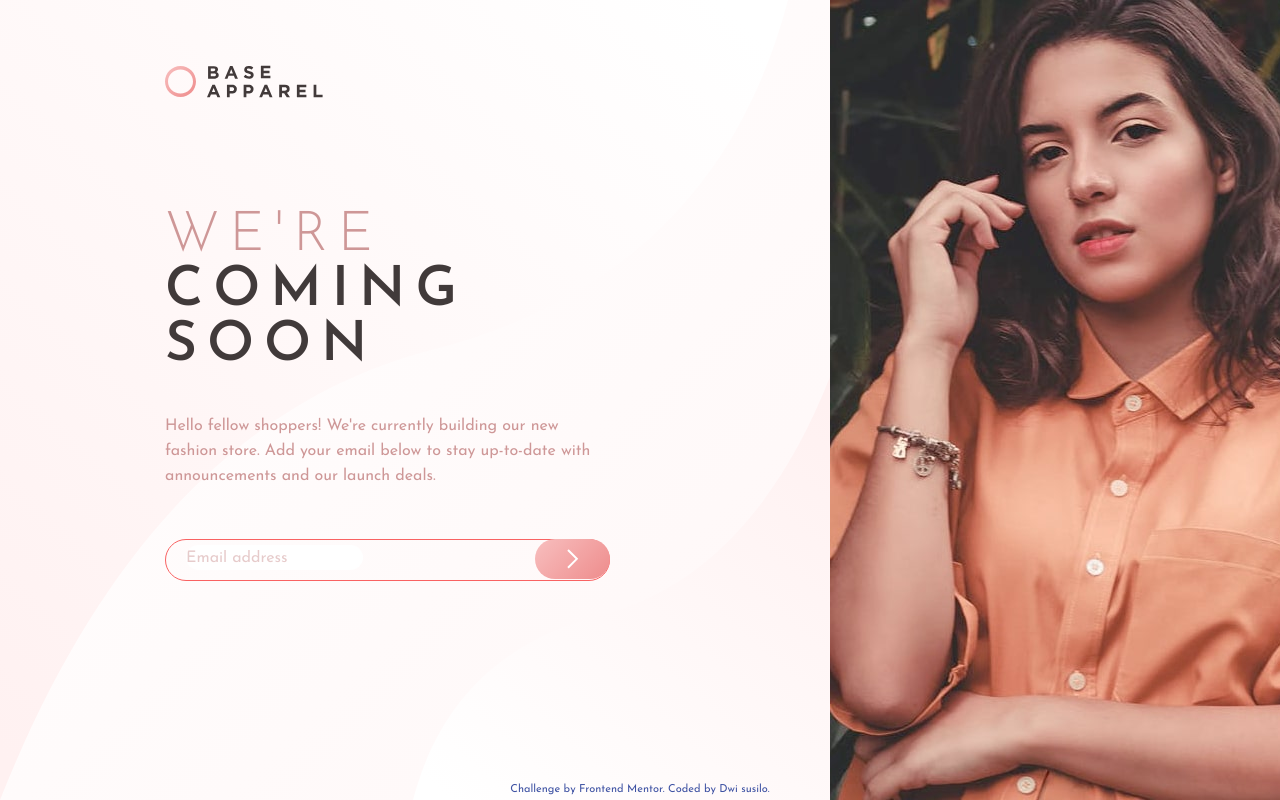
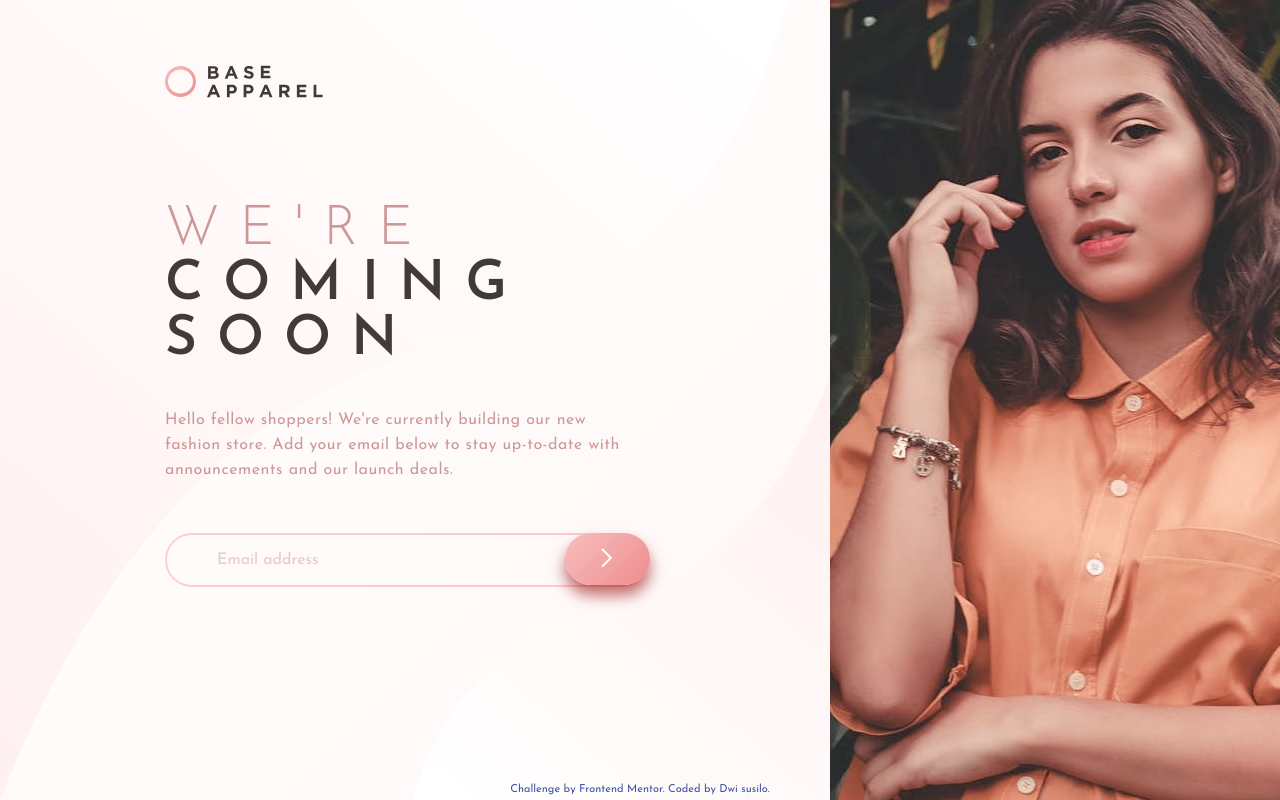
Before and after one commit to dwi312/base-apparel-coming-soon-master, a plain HTML site: page index.html in a window 1280 px wide. Shown: the top 800 px of the page. Drawn offline with Linux system fonts and the light colour scheme.

Commit message:
mengubah tampilan responsive

```diff
--- a/assets/css/style.css
+++ b/assets/css/style.css
@@ -149,7 +149,7 @@ span
     display: flex;
     flex-direction: row;
     justify-content: space-evenly;
-    border: 1px solid var(--Soft-Red);
+    border: 2px solid rgba(255, 0, 0, 0.185);
     border-radius: 30px;
     align-items: center;
 }
@@ -193,10 +193,6 @@ span
     background-position: center;
 }
 
-
-
-
-
 .attribution
 {
     position: absolute;
@@ -211,15 +207,98 @@ span
     color: hsl(228, 45%, 44%);
     font-size: 11px;
     text-align: center;
+
 }
 
 
-@media screen and (min-width: 425px)
+@media screen and (min-width: 513px)
 {
+    .header
+    {
+        position: absolute;
+        left: 117px;
+        top: 40px;
+
+    }
     .main
     {
+        position: relative;
+        top: 100px;
+        max-width: 600px;
         margin: 0 auto;
     }
+    .main__container
+    {
+        display: grid;
+        row-gap: 50px;
+    }
+    .img__content
+    {
+        width: 600px;
+        height: 500px;
+        background: url(../images/hero-desktop.jpg);
+    }
+    .main__article
+    {
+        row-gap: 40px;
+        padding: 0;
+    }
+    .main__title
+    {
+        height: auto;
+        font-size: 40px;
+        letter-spacing: 10px;
+        word-spacing: 250px;
+        text-align: left;
+    }
+    .main__description
+    {
+        font-size: var(--Font-size);
+        text-align: center;
+        letter-spacing: 2px;
+        line-height: 40px;
+    }
+    .form
+    {
+        width: 550px;
+        height: 70px;
+        margin: 0 auto;
+        justify-content: space-between;
+        align-items: center;
+    }
+    .form .inputBox
+    {
+        margin: 0 25px;
+        font-size: var(--Font-size);
+        height: 40px;
+        line-height: 40px;
+    }
+    .alert__icon
+    {
+        position: relative;
+        right: 50px;
+    }
+    .button__icon-bx
+    {
+        height: 73px;
+        width: 85px;
+        right: 25px;
+    }
+    .button__icon
+    {
+        height: 73px;
+    }
+    .text
+    {
+        position: relative;
+        font-size: 16px;
+        letter-spacing: 1px;
+        bottom: -10px;
+        margin-left: 50px;
+    }
+
+
+
 }
 
 @media screen and (min-width: 1024px)
@@ -232,8 +311,11 @@ span
     }
     .main
     {
-        width: 1440px;
+        max-width: 1440px;
         height: 800px;
+        position: static;
+        top: 0;
+        margin: 0;
     }
     .main__container
     {
@@ -258,11 +340,10 @@ span
         justify-content: center;
     }
     .main__title,
-    .main__description,
-    .email__box
+    .main__description
     {
         position: relative;
-        width: 445px;
+        width: 480px;
         left: 165px;
     }
     .main__title
@@ -270,15 +351,17 @@ span
         height: auto;
         font-size: 55px;
         text-align: start;
-        letter-spacing: 10px;
+        letter-spacing: 20px;
         word-spacing: 300px;
     }
     .main__description
     {
-        font-size: 16px;
-        text-align: start;
+        text-align: left;
         text-indent: 0;
         margin: 40px 0 50px;
+        letter-spacing: .5px;
+        line-height: 25px;
+        font-size: var(--Font-size);
     }
     .main__article div
     {
@@ -286,24 +369,44 @@ span
         grid-template-rows: 1fr auto;
         row-gap: 5px;
     }
-    .button__icon-bx
+    .email__box .button__icon-bx
     {
-        right: 0;
+        position: relative;
+        height: 52px;
+        margin-right: 50px;
+        box-shadow: 0 10px 15px rgba(150, 8, 8, 0.603);
+    }
+    .button__icon-bx .button__icon
+    {
+        height: 50px;
     }
     .form
     {
         justify-content: space-between;
+        align-items: center;
+        width: 480px;
+        margin: 0;
+        left: 165px;
+        height: 50px;
     }
     .form .inputBox
     {
-        margin-left: 20px;
-        font-size: 16px;
+        margin: 0;
         transition: .4s;
+        display: flex;
+        align-items: center;
     }
-
-    .alert__icon
+    div .email__box
     {
-        margin-right: 35px;
+        display: grid;
+        grid-template-columns: repeat(2, auto);
+    }
+    .form .email
+    {
+        align-items: center;
+        width: 400px;
+        background: transparent;
+        text-indent: 50px;
     }
     .text
     {
@@ -312,4 +415,20 @@ span
         font-size: 16px;
         bottom: 0;
     }
+    .attribution
+    {
+        position: absolute;
+        bottom: 5px;
+        left: 0;
+        right: 0;
+    }
+    .attribution,
+    .attribution a
+    {
+        text-decoration: none;
+        color: hsl(228, 45%, 44%);
+        font-size: 11px;
+        text-align: center;
+        text-shadow: 1px 1px rgba(255, 255, 255, 0.659);
+    }
 }
```
